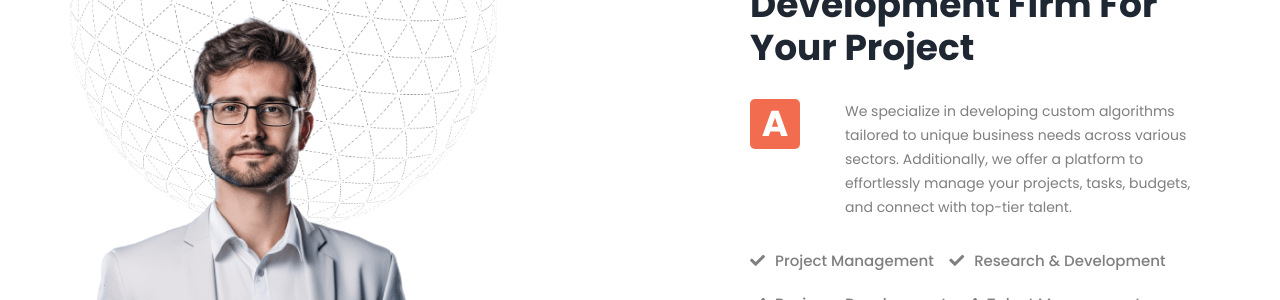
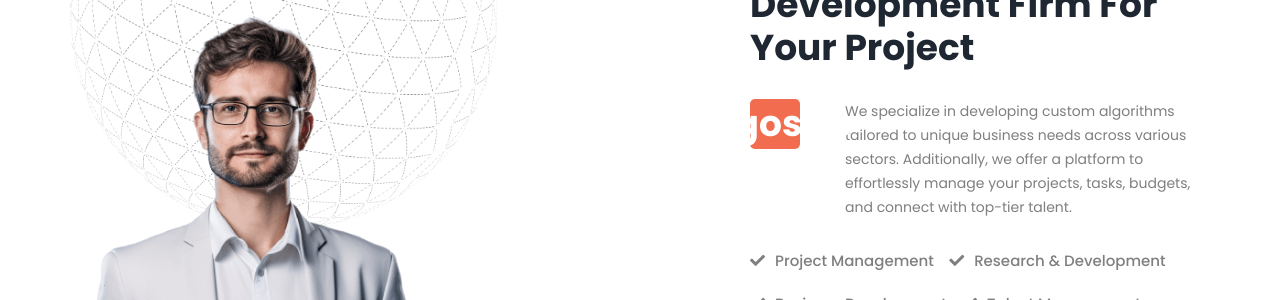
Before and after one commit to AlgoSize/website, a Jekyll site: the page built from index.html, in a window 1280 px wide and 900 px high, scrolled down 1617 px. Shown: the part 162-462 px from the top of the window. Built offline with Jekyll 4.4.1, drawn with Linux system fonts in a browser that asks for light colours.

Commit message:
Update settings.yml

```diff
--- a/_data/settings.yml
+++ b/_data/settings.yml
@@ -69,7 +69,7 @@ abouts_settings:
   description: Premier Algorithm Development Firm For Your Project
   image: "/assets/images/about-us/1.png"
   image2: "/assets/images/about-us/2.png"
-  text: A
+  text: Algosize
   text2: We specialize in developing custom algorithms tailored to unique business needs across various sectors. Additionally, we offer a platform to effortlessly manage your projects, tasks, budgets, and connect with top-tier talent.
   list:
     - item: Project Management
```
